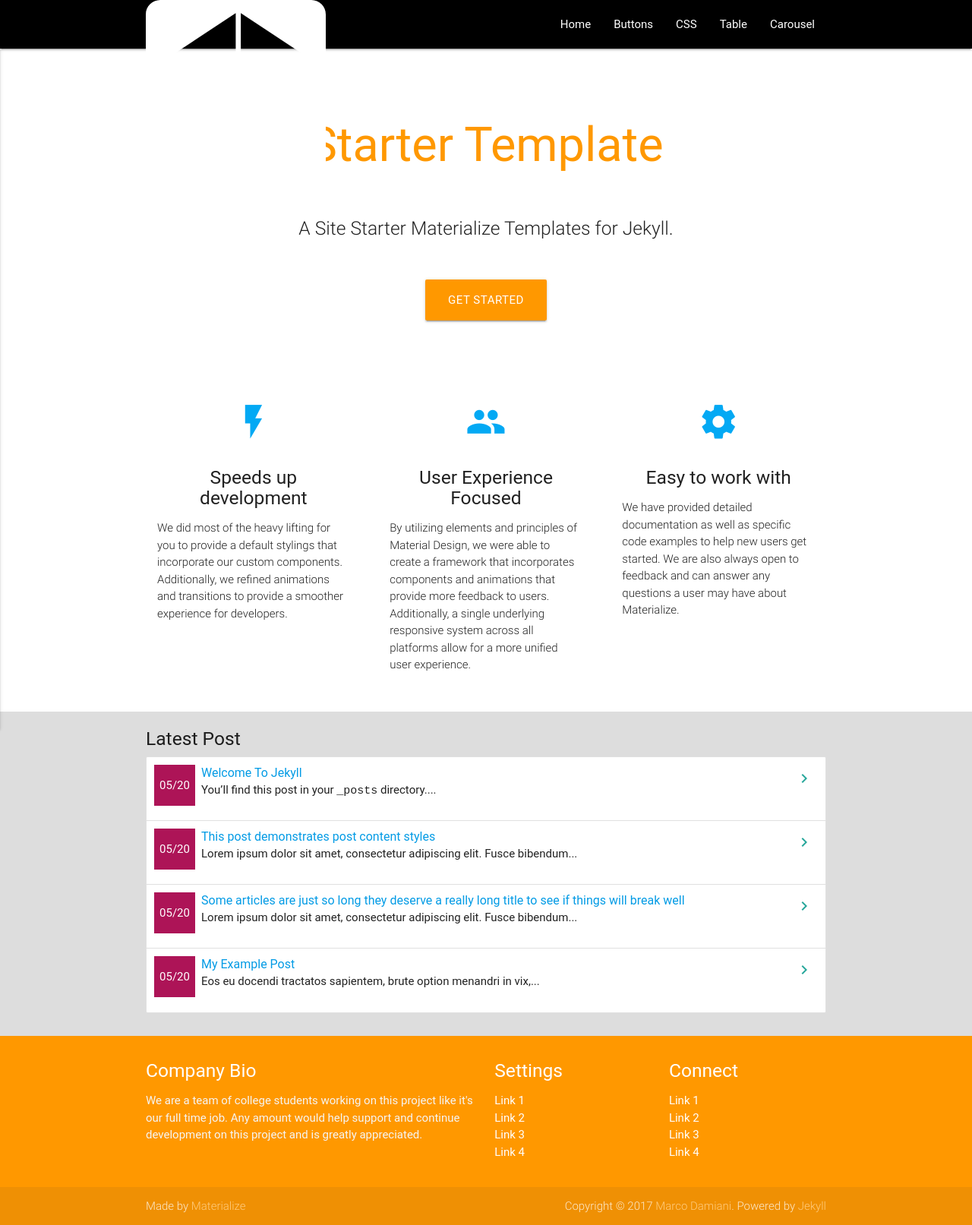
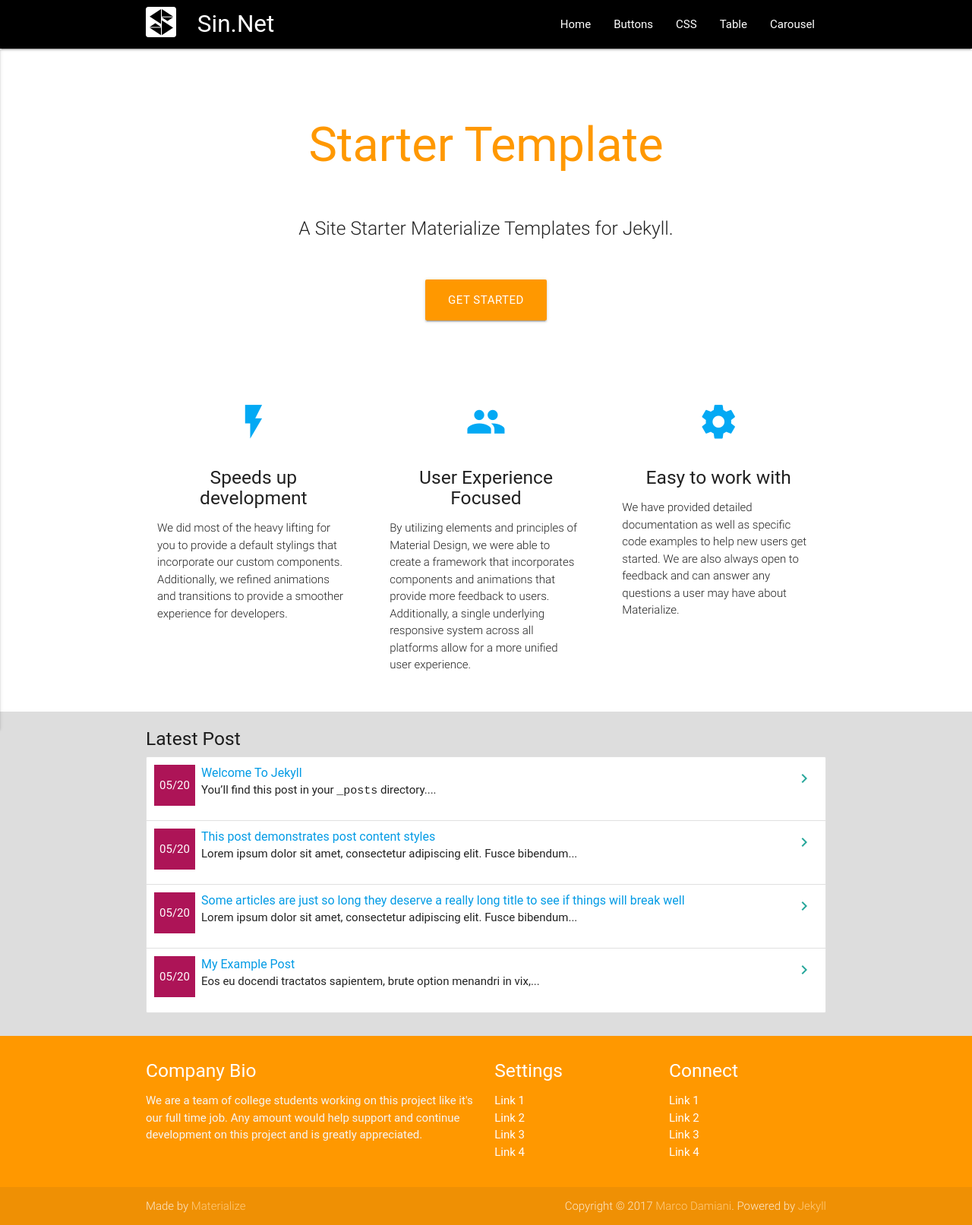
Before and after one commit to adriansinger87/adriansinger87.github.io, a Jekyll site: the page built from index.md, in a window 1280 px wide. Shown: the whole page at 76% size. Built offline with Jekyll 4.4.1, drawn with Linux system fonts in a browser that asks for light colours; some web fonts are replaced.

Commit message:
header updated

```diff
--- a/assets/styles/theme.css
+++ b/assets/styles/theme.css
@@ -1,3 +1,17 @@
+/*
+ * START Materialize overrides
+ */
+
 nav {
     background-color: black;
 }
+
+/*
+ * END Materialize overrides
+ */
+
+.site-logo {
+    width: 40px;
+    vertical-align: sub;
+    margin-right: 20px;
+}
```
